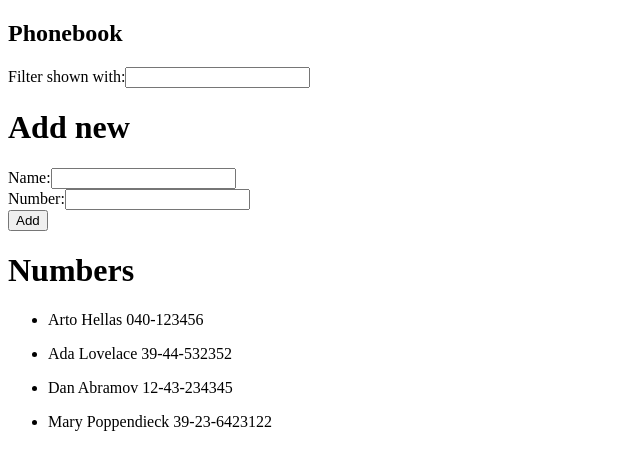
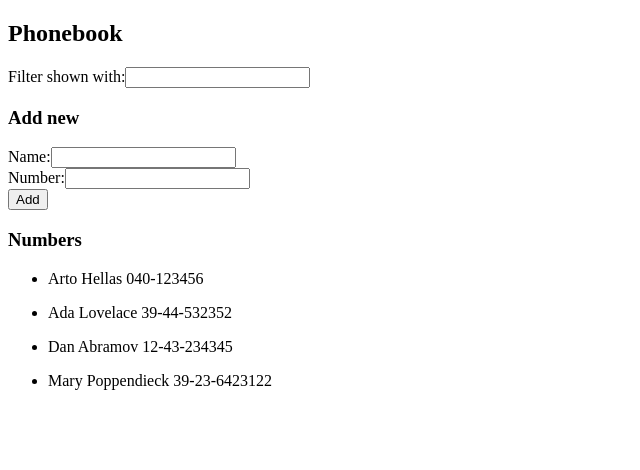
Before and after one commit to Sikarii/fullstack-open-course, a React (Vite) app in the folder 02-communicating-with-server/: page / in a window 1280 px wide. Shown: the top 470 px of the page, without its empty margins (0-640 px from the left). Built offline with nearby package versions, Linux system fonts and the light colour scheme.

Commit message:
Exercise 10 for communicating-with-server

```diff
--- a/02-communicating-with-server/src/App.jsx
+++ b/02-communicating-with-server/src/App.jsx
@@ -1,4 +1,9 @@
 import { useState } from "react";
+
+import AddPersonForm from "./components/AddPersonForm";
+
+import PersonsList from "./components/PersonsList";
+import PersonsFilter from "./components/PersonsFilter";
 
 export default function App() {
   const initialPersons = [
@@ -49,61 +54,35 @@ export default function App() {
         ...newPerson,
       }
     ]);
+
+    setNewPerson({
+      name: "",
+      number: ""
+    });
   };
 
   return (
     <div>
       <h2>Phonebook</h2>
 
-      <div>
-        Filter shown with:
-        <input
-          type="text"
-          value={search}
-          onChange={(e) => setSearch(e.target.value)}
-       />
-      </div>
+      <PersonsFilter
+        value={search}
+        onChange={(e) => setSearch(e.target.value)}
+      />
 
-      <div>
-        <h1>Add new</h1>
+      <h3>Add new</h3>
 
-        <form onSubmit={addPerson}>
-          <div>
-            <div>
-              Name:
-              <input
-                type="text"
-                value={newPerson.name}
-                onChange={(e) => setNewPerson((v) => ({ ...v, name: e.target.value }))}
-              />
-            </div>
+      <AddPersonForm
+        name={newPerson.name}
+        number={newPerson.number}
+        nameChanged={(name) => setNewPerson((v) => ({ ...v, name: name }))}
+        numberChanged={(number) => setNewPerson((v) => ({ ...v, number: number }))}
+        submit={addPerson}
+      />
 
-            <div>
-              Number:
-              <input
-                type="tel"
-                value={newPerson.number}
-                onChange={(e) => setNewPerson((v) => ({ ...v, number: e.target.value }))}
-              />
-            </div>
-          </div>
+      <h3>Numbers</h3>
 
-          <div>
-            <button type="submit">Add</button>
-          </div>
-        </form>
-      </div>
-
-      <div>
-        <h1>Numbers</h1>
-        <ul>
-          {filteredPersons.map((p) =>
-            <li key={p.name}>
-              <p>{p.name} {p.number}</p>
-            </li>
-          )}
-        </ul>
-      </div>
+      <PersonsList persons={filteredPersons} />
     </div>
   );
 };
--- /dev/null
+++ b/02-communicating-with-server/src/components/AddPersonForm.jsx
@@ -0,0 +1,34 @@
+export default function AddForm(props) {
+  // This component should hold the state for the form
+  // However, the exercise explicitly says to hold them in the root
+
+  return (
+    <>
+      <form onSubmit={props.submit}>
+        <div>
+          <div>
+            Name:
+            <input
+              type="text"
+              value={props.name}
+              onChange={(e) => props.nameChanged(e.target.value)}
+            />
+          </div>
+
+          <div>
+            Number:
+            <input
+              type="tel"
+              value={props.number}
+              onChange={(e) => props.numberChanged(e.target.value)}
+            />
+          </div>
+        </div>
+
+        <div>
+          <button type="submit">Add</button>
+        </div>
+      </form>
+    </>
+  );
+};
--- /dev/null
+++ b/02-communicating-with-server/src/components/Person.jsx
@@ -0,0 +1,5 @@
+export default function Person(props) {
+  return (
+    <p>{props.name} {props.number}</p>
+  );
+};
--- /dev/null
+++ b/02-communicating-with-server/src/components/PersonsFilter.jsx
@@ -0,0 +1,11 @@
+export default function Filter(props) {
+  return (
+    <>
+      Filter shown with:
+        <input
+          type="text"
+          {...props}
+       />
+    </>
+  );
+};
--- /dev/null
+++ b/02-communicating-with-server/src/components/PersonsList.jsx
@@ -0,0 +1,13 @@
+import Person from "./Person";
+
+export default function List(props) {
+  return (
+    <ul>
+      {props.persons.map((p) =>
+        <li key={p.name}>
+          <Person {...p} />
+        </li>
+      )}
+    </ul>
+  );
+};
```
